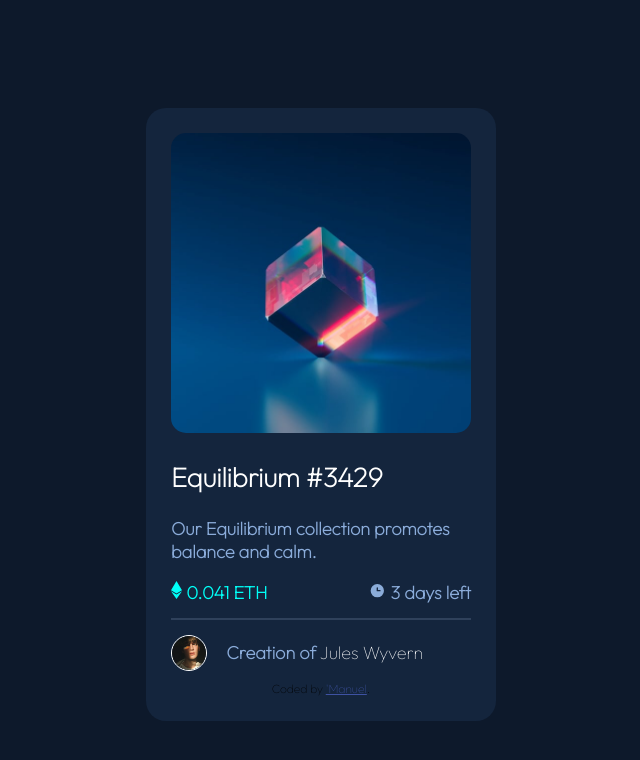
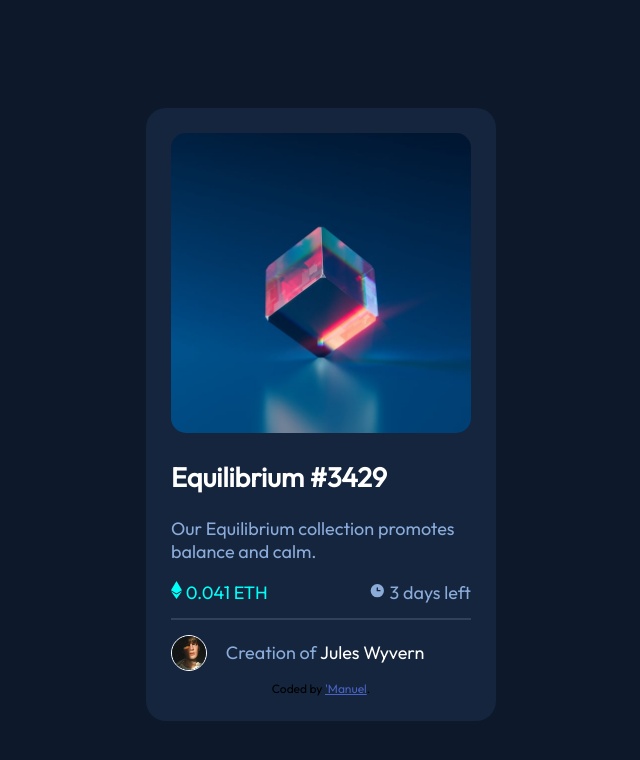
Before and after one commit to Horezzy2022/nft-preview-card, a plain HTML site: page index.html in a window 1280 px wide. Shown: the whole page, without its empty margins (319-959 px from the left). Drawn offline with Linux system fonts and the light colour scheme.

Commit message:
Updated the index and stylesheet file

```diff
--- a/index.html
+++ b/index.html
@@ -8,30 +8,30 @@
   <title>NFT preview card component</title>
 </head>
 <body>
-  <div class="container">
+  <div class="card">
     <div>
       <img class="main-img" src="/images/image-equilibrium.jpg" alt="image-equilibrium">
     </div>
     <div>
-      <h2 class="white">Equilibrium #3429</h2>
-      <p class="colored-blue">Our Equilibrium collection promotes balance and calm.
+      <h2 class="white-text">Equilibrium #3429</h2>
+      <p class="blue-text">Our Equilibrium collection promotes balance and calm.
       </p>
     </div>
     <div class="position">
       <div>
-        <img src="/images/icon-ethereum.svg" alt="icon-ethereum"> <span class="cyan">0.041 ETH</span>
+        <img src="/images/icon-ethereum.svg"> <span class="cyan-text">0.041 ETH</span>
       </div>
       <div class="float">
-        <img src="/images/icon-clock.svg" alt="clock icon"> <span class="colored-blue">3 days left</span>
+        <img src="/images/icon-clock.svg"> <span class="blue-text">3 days left</span>
       </div>
     </div>
     <hr>
     <div class="creator">
-      <img class="avatar" src="/images/image-avatar.png" alt="profile_picture"> <span class="creator-text"><span class="colored-blue">Creation of</span> <span class="white">Jules Wyvern</span></span>
+      <img class="creator-picture" src="/images/image-avatar.png"> <span class="creator-text"><span class="blue-text">Creation of</span> <span class="white-text">Jules Wyvern</span></span>
     </div>
 
     <div class="attribution">
-      Coded by <a href="#">'Manuel</a>.
+      Coded by <a href="https://github.com/Horezzy2022/nft-preview-card.git">'Manuel</a>.
     </div>
     </div>
 
--- a/style.css
+++ b/style.css
@@ -1,4 +1,4 @@
-@import url('https://fonts.googleapis.com/css2?family=Outfit:wght@100&display=swap');
+@import url('https://fonts.googleapis.com/css2?family=Outfit:wght@400&display=swap');
 
 *{
     box-sizing: border-box;
@@ -12,7 +12,7 @@ body {
     flex-direction: column;
 }
 
-.container {
+.card {
     font-size: 18px;
     font-family: 'Outfit', sans-serif;
     margin-top: 100px;
@@ -27,17 +27,15 @@ body {
     border-radius: 15px;
 }
 
-.white {
+.white-text {
     color: hsl(0, 0%, 100%);
 }
 
-.cyan {
-    font-weight: 600;
+.cyan-text {
    color: hsl(178, 100%, 50%);
 }
 
-.colored-blue {
-    font-weight: 600;
+.blue-text {
     color: hsl(215, 51%, 70%);
 }
 
@@ -59,7 +57,7 @@ hr {
     margin-bottom: 5px;
 }
 
-.avatar {
+.creator-picture {
     width: 12%;
     border: 1px solid white;
     border-radius: 50%;
@@ -73,14 +71,14 @@ hr {
 }
 
 .attribution { font-size: 12px; text-align: center; }
-.attribution a { color: hsl(228, 45%, 44%); }
+.attribution a { color: hsl(228, 51%, 53%); }
 
-@media screen and (min-width:375px) and (max-width:425px) {
+@media screen and (min-width:320px) and (max-width:425px) {
     .main-img {
         width: 100%;
     }
 
-    .container {
+    .card {
         font-size: 18px;
         font-weight: 400;
         font-family: 'Outfit', sans-serif;
```
Also changed, not shown: 1 other file.
